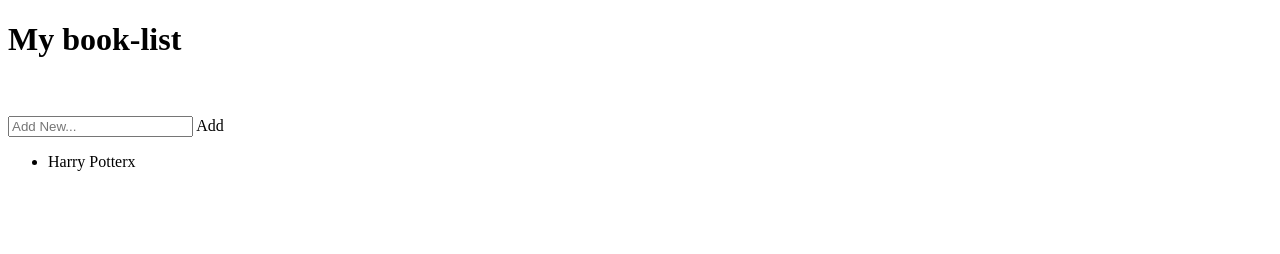
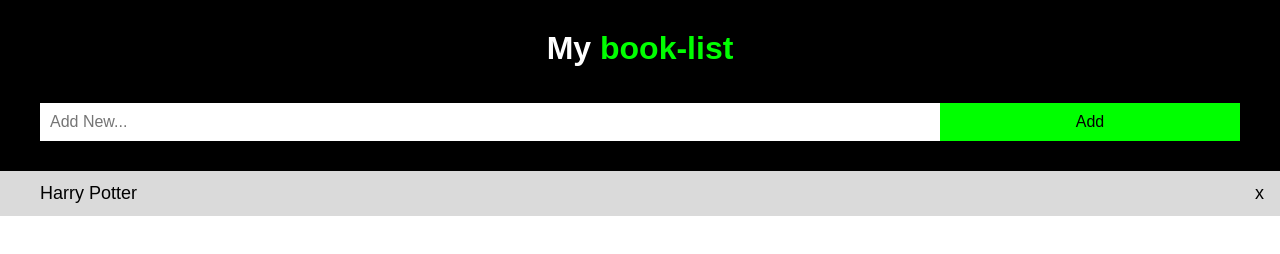
Before and after one commit to Debbs1/to-do-list, a plain HTML site: page index.html in a window 1280 px wide. Drawn offline with Linux system fonts and the light colour scheme.

Commit message:
Update index.html

```diff
--- a/index.html
+++ b/index.html
@@ -3,7 +3,7 @@
 <head>
   <meta name="viewport" content="width=device-width, initial-scale=1">
   <script src="https://kit.fontawesome.com/a81368914c.js"></script>
-  <link href="style.css">
+  <link rel='stylesheet' type='text/css' href='style.css'>
 </head>
 <body>
   <div id="myDiv" class="inputDiv">
```
